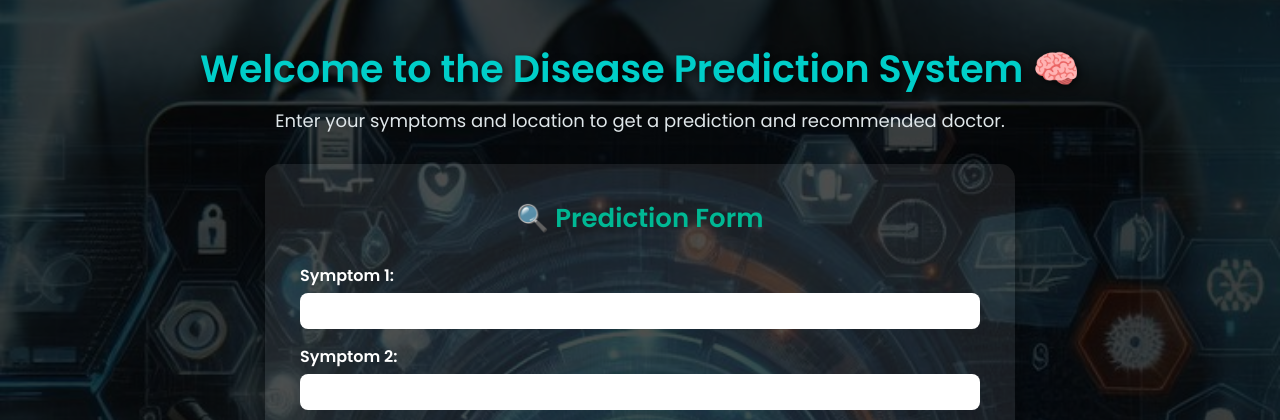
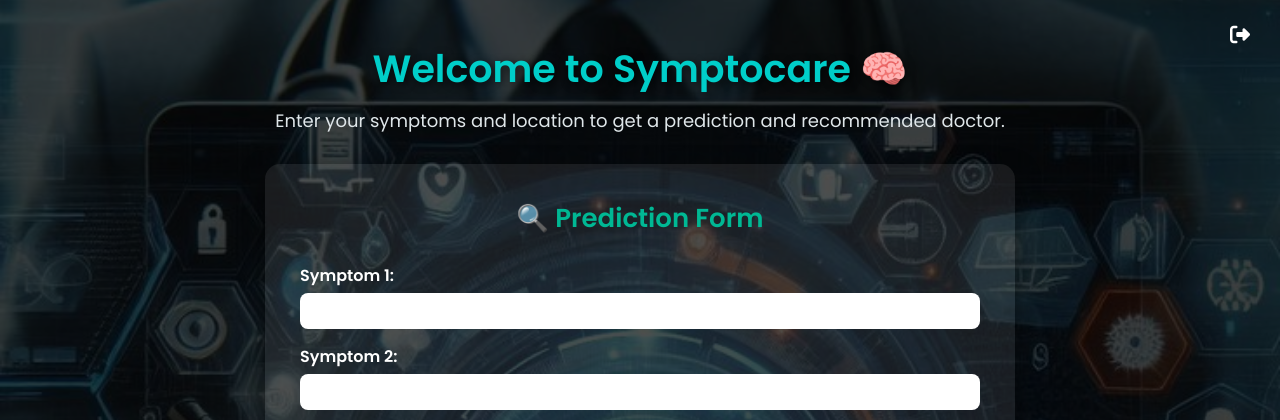
Before and after one commit to agrima-chaturvedi/SymptoCare, a Flask app: page /home in a window 1280 px wide. Shown: the top 420 px of the page. Run offline with Flask 3, Linux system fonts and the light colour scheme; parts of the project's set-up code (start-up, migrations or seed data) failed here and were passed over; some libraries are stand-ins or nearby versions.

Commit message:
Updated styles and fixed layout

```diff
--- a/static/style.css
+++ b/static/style.css
@@ -86,7 +86,7 @@
         }
 
         input[type="submit"]:hover {
-            background-color: #74b9ff;
+            background-color: #031323;
         }
 
         .result {
--- a/templates/index.html
+++ b/templates/index.html
@@ -2,13 +2,38 @@
 <html lang="en">
 <head>
     <meta charset="UTF-8">
-    <title>Disease Prediction System</title>
+    <title>Symptocare</title>
     <link rel="stylesheet" href="{{ url_for('static', filename='style.css') }}">
+    <link rel="stylesheet" href="https://cdnjs.cloudflare.com/ajax/libs/font-awesome/6.5.0/css/all.min.css" />
+    <style>
+        .logout {
+            position: absolute;
+            top: 20px;
+            right: 30px;
+        }
+
+        .logout a {
+            color: #fff;
+            font-size: 20px;
+            text-decoration: none;
+        }
+
+        .logout a:hover {
+            color: #ff4d4d;
+        }
+    </style>
 </head>
 <body>
+    <!-- Logout icon -->
+    <div class="logout">
+        <a href="{{ url_for('login') }}" title="Logout">
+            <i class="fas fa-sign-out-alt"></i>
+        </a>
+    </div>
+
     <div class="overlay">
         <div class="welcome">
-            <h1>Welcome to the Disease Prediction System 🧠</h1>
+            <h1>Welcome to Symptocare 🧠</h1>
             <p>Enter your symptoms and location to get a prediction and recommended doctor.</p>
         </div>
         <div class="container">
@@ -27,8 +52,7 @@
 
                 <input type="submit" value="Predict Disease">
             </form>
-
-
+        </div>
     </div>
 </body>
 </html>
```
Also changed, not shown: templates/login.html (+6 -5 lines), templates/predict.html (+9 -1 lines).
